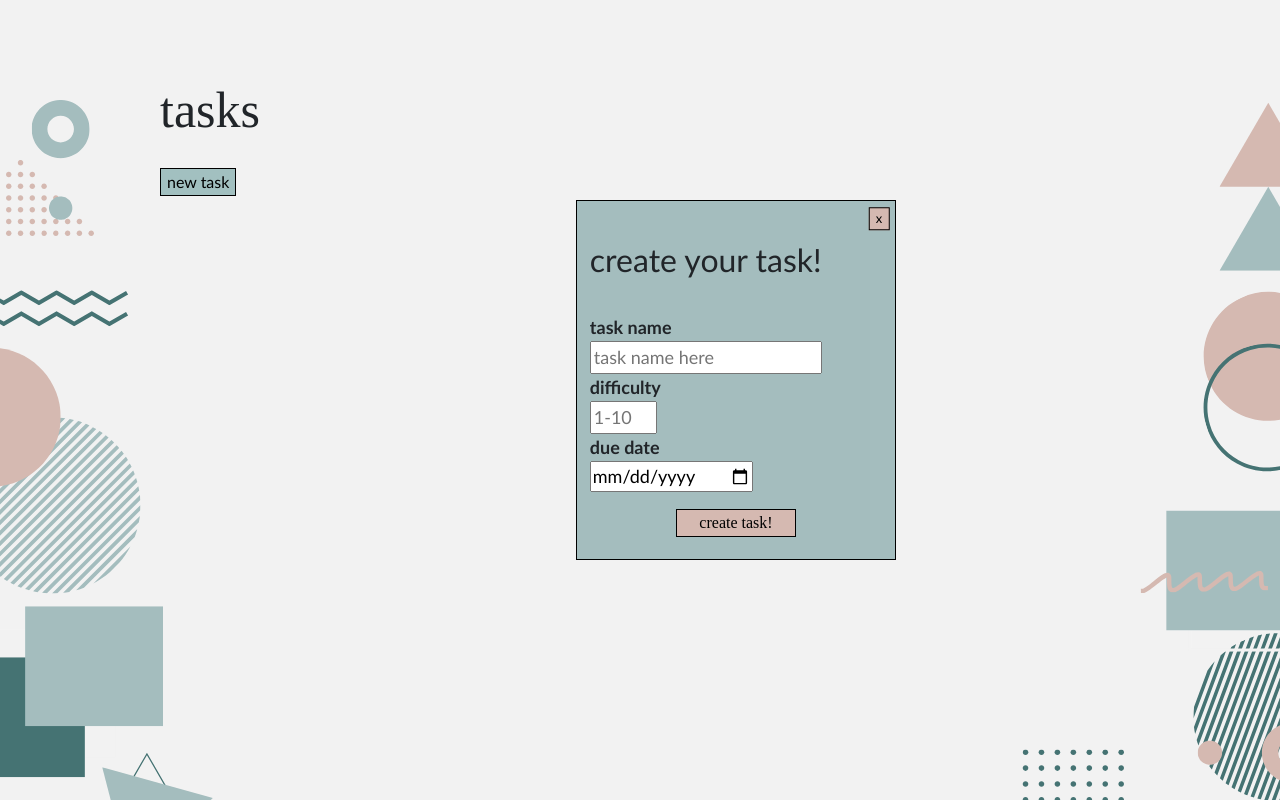
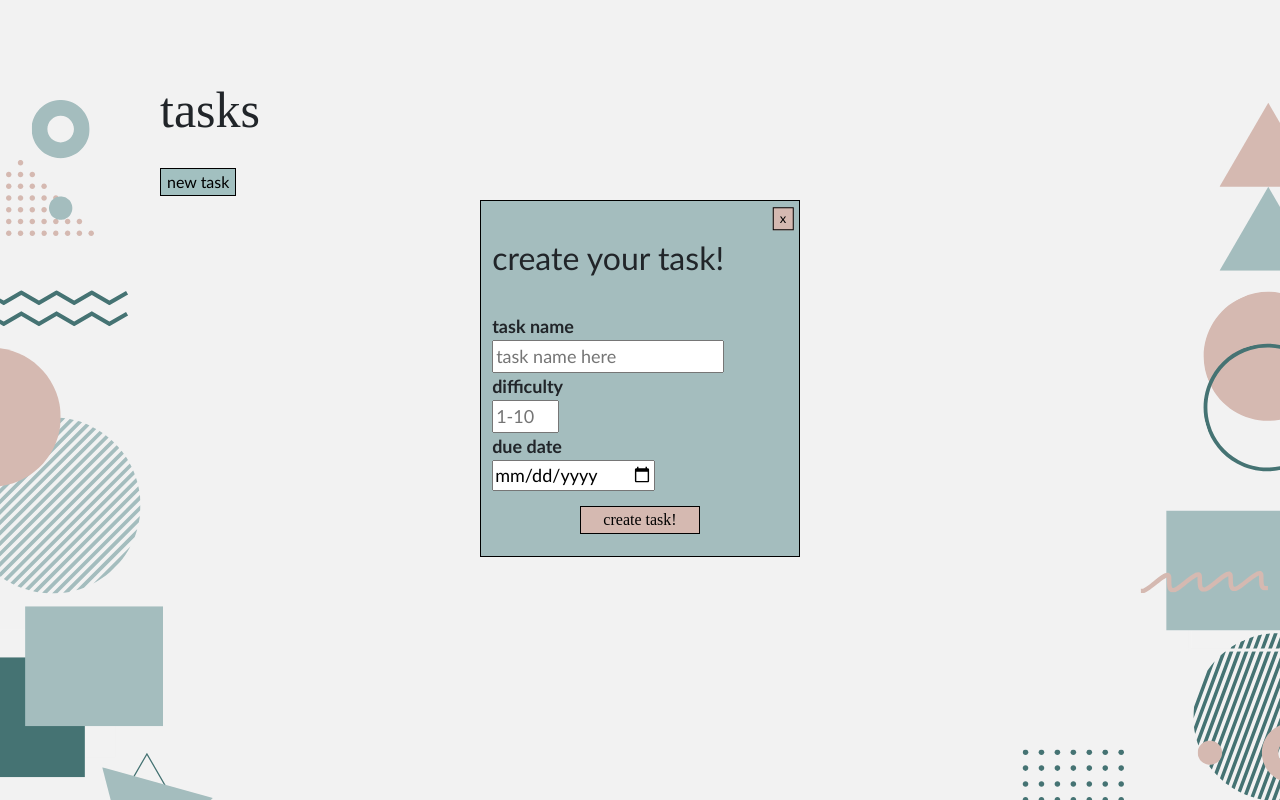
Before and after one commit to lexiekateb/choreganizer, a website: page main.html in a window 1280 px wide. Both pictures are taken after a click on the button "new task". Drawn offline with nearby package versions, Linux system fonts and the light colour scheme; no server answers.

Commit message:
Minor changes

```diff
--- a/routes/main-routes.js
+++ b/routes/main-routes.js
@@ -5,7 +5,6 @@ let Task = require('../schemas/task-schema');
 //Activate upon main page reload
 router.get('/main', function(req, res) {
     //Find all tasks under current user, send them
-    console.log(req.app.locals.currentUser);
     Task.find({ userName: req.app.locals.currentUser })
     .then(tasks => {
         res.send(tasks);
--- a/style.css
+++ b/style.css
@@ -36,8 +36,8 @@ label {
     font-size: large;
     text-align: left;
     font-family: Calibri, 'Trebuchet MS', sans-serif;
-    position: absolute;
-    left: 72vh;
+    position: relative;
+    margin: auto;
     top: 25vh;
     width: 40vh;
     padding: 1%;
```
